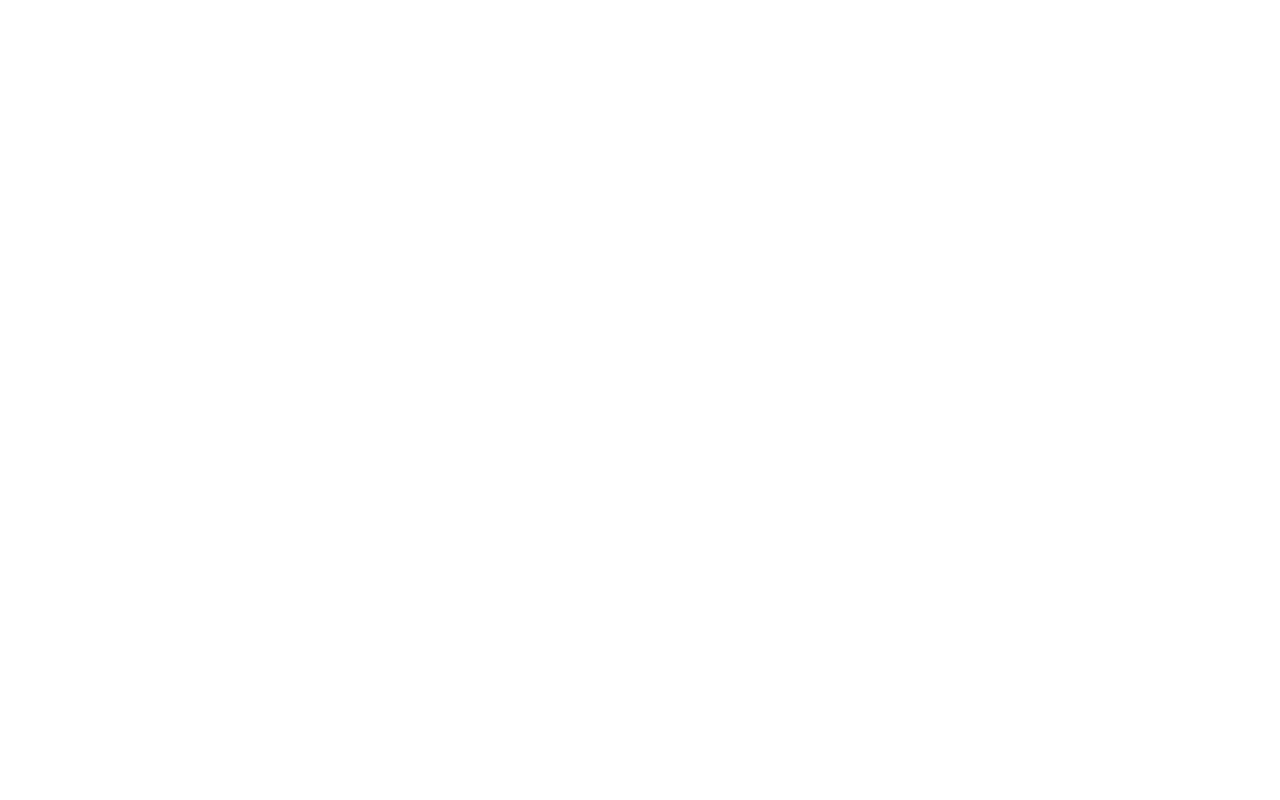
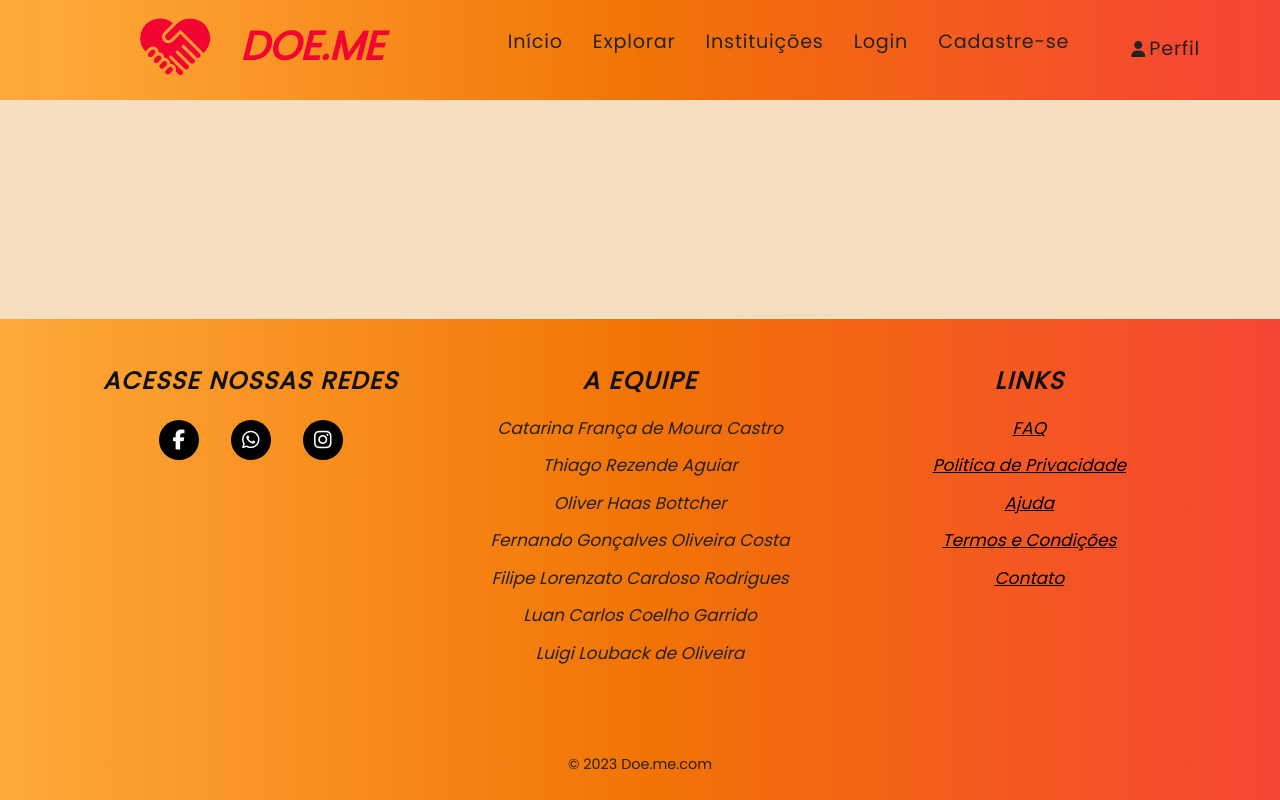
Before and after one commit to ICEI-PUC-Minas-PPLCC-TI/ti-1-ppl-cc-m-20231-doe-me, a plain HTML site: page codigo/index.html in a window 1280 px wide. Drawn offline with nearby package versions, Linux system fonts and the light colour scheme.

Commit message:
add paginas html e css

```diff
--- a/codigo/estilos/geral-style.css
+++ b/codigo/estilos/geral-style.css
@@ -16,7 +16,6 @@ a{
     color: #222;
 }
 
-
 body {
     background-color:#f6dfc1;
     min-height: 100vh;
@@ -29,14 +28,26 @@ link{
 }
 
 /* ----------------------------------------NAVBAR--------------------------------------------- */
-
-header {
+header{
     width: 100%;
     height: 100px;
     display: flex;
     justify-content: space-between;
     padding: 50px;
     align-items: center;
+    padding: 0 40px;
+    background: #feaa39;
+    background-image: linear-gradient(to right,#feaa39,#F27405 ,#f205319c);
+}
+
+
+nav {
+    width: 100%;
+    height: 100px;
+    display: flex;
+    align-items: center;
+    justify-content: space-between;
+    padding: 50px;
     padding: 0 40px;
     background: #feaa39;
     background-image: linear-gradient(to right,#feaa39,#F27405 ,#f205319c);
@@ -55,14 +66,15 @@ header #logo {
     justify-content: center;
     align-self: center;
     margin-right: 0px;
+    padding: 0px;
 }
 
 header #logo-texto{
-    font-size: 50px;
+    font-size: 40px;
     font-weight: 700;
     justify-content: center;
     padding-bottom: 10px;
-    padding-left: 5px;
+    padding-left: 0px;
     font-style: oblique;
     color: #f20531;
 }
@@ -91,11 +103,14 @@ header .menu-icon {
     font-size: 1.5rem;
     cursor: pointer;
     display: none;
+    justify-self: right;
 }
 
 header .dropdown-menu{
     display: none;
     z-index: 1000;
+    background: #feaa39;
+    background-image: linear-gradient(to right,#feaa39,#F27405 ,#f205319c);
 }
 
 /* Responsividade da NAV */
--- a/codigo/index.html
+++ b/codigo/index.html
@@ -1,11 +1,116 @@
 <!DOCTYPE html>
-<html lang="en">
+<html lang="pt-br">
+
 <head>
     <meta charset="UTF-8">
     <meta name="viewport" content="width=device-width, initial-scale=1.0">
     <title>Doe.me</title>
+    <link href="https://cdn.jsdelivr.net/npm/bootstrap@5.3.0/dist/css/bootstrap.min.css" rel="stylesheet" integrity="sha384-9ndCyUaIbzAi2FUVXJi0CjmCapSmO7SnpJef0486qhLnuZ2cdeRhO02iuK6FUUVM" crossorigin="anonymous">
+    <link rel="preconnect" href="https://fonts.googleapis.com">
+    <link rel="preconnect" href="https://fonts.gstatic.com" crossorigin>
+    <link href="https://fonts.googleapis.com/css2?family=Poppins:wght@400&display=swap" rel="stylesheet">
+    <link rel="stylesheet" href="./estilos/geral-style.css">
 </head>
+
 <body>
+    <!-- Navbar -->
+    <header>
 
+        <nav class="">
+            <a href="./index.html">
+                <div class="logo-container">
+                    <img src="./imagens/DOE.ME-logo-transparente.png" alt="Logo" id="logo">
+                    <h3 id="logo-texto">DOE.ME</h3>
+                </div>
+            </a>
+
+
+            <ul>
+                <li><a href="#">Início</a></li>
+                <li><a href="#">Explorar</a></li>
+                <li><a href="#">Instituições</a></li>
+                <li><a href="#" class="login-container">Login</a></li>
+                <li><a href="#" class="login-container">Cadastre-se</a></li>
+            </ul>
+
+            <div class="perfil">
+                <i class="fa-solid fa-user">
+                 <a href="#">Perfil</a>
+                </i>
+            </div>
+        </nav>
+
+        <!-- Icone-Menu -->
+        <div class="menu-icon">
+            <i class="fa-solid fa-bars"></i>
+        </div>
+
+        <!-- Menu em dropdown -->
+        <div class="dropdown-menu">
+            <ul >
+                <li><a href="#">Início</a></li>
+                <li><a href="#">Explorar</a></li>
+                <li><a href="#">Instituições</a></li>
+                <li><a href="#" class="login-container">Login</a></li>
+                <li><a href="#" class="login-container">Cadastre-se</a></li>
+                <li><i class="fa-solid fa-user"></i><a href="#">Perfil</a></li>
+            </ul>
+        </div>
+    </header>
+
+
+    <!-- Footer -->
+    <footer>
+        <div class="footer-content">
+            <div class="footer-contacts">
+                <h3> Acesse nossas redes</h3>
+
+                <div class="footer-social">
+                    <a href="#" class="footer-link" id="facebook">
+                        <i class="fab fa-facebook-f"></i>
+                    </a>
+                    <a href="#" class="footer-link" id="whatsapp">
+                        <i class="fa-brands fa-whatsapp"></i>
+                    </a>
+                    <a href="#" class="footer-link" id="instagram">
+                        <i class="fab fa-instagram"></i>
+                    </a>
+                </div>
+            </div>
+
+            <ul class="footer-list" id="equipe">
+                <li>
+                    <h3>A Equipe</h3>
+                </li>
+                <li>Catarina França de Moura Castro</li>
+                <li>Thiago Rezende Aguiar</li>
+                <li>Oliver Haas Bottcher</li>
+                <li>Fernando Gonçalves Oliveira Costa</li>
+                <li>Filipe Lorenzato Cardoso Rodrigues</li>
+                <li>Luan Carlos Coelho Garrido</li>
+                <li>Luigi Louback de Oliveira</li>
+            </ul>
+
+            <ul class="footer-list">
+                <li>
+                    <h3>Links</h3>
+                </li>
+                <li><a href="#">FAQ</a></li>
+                <li><a href="#">Politica de Privacidade</a></li>
+                <li><a href="#">Ajuda</a></li>
+                <li><a href="#">Termos e Condições</a></li>
+                <li><a href="#">Contato</a></li>
+            </ul>
+        </div>
+
+        <div class="footer-copyright">
+            © 2023 Doe.me.com
+        </div>
+    </footer>
+
+    <script src="https://kit.fontawesome.com/92a5c2b8bf.js" crossorigin="anonymous"></script>
+    <script src="https://cdn.jsdelivr.net/npm/bootstrap@5.3.0/dist/js/bootstrap.bundle.min.js" integrity="sha384-geWF76RCwLtnZ8qwWowPQNguL3RmwHVBC9FhGdlKrxdiJJigb/j/68SIy3Te4Bkz" crossorigin="anonymous"></script>
+    <script src="./scripts/navbar-script.js"></script>
 </body>
+
 </html>
--- /dev/null
+++ b/codigo/scripts/navbar-script.js
@@ -0,0 +1,11 @@
+const menuBtn = document.querySelector('.menu-icon');
+const menuBtnIcon = document.querySelector('.menu-icon i');
+const dropDownMenu = document.querySelector('.dropdown-menu');
+
+// Função de clique do botão de menu
+menuBtn.onclick = function () {
+  dropDownMenu.classList.toggle('open');
+  const isOpen = dropDownMenu.classList.contains('open');
+
+  menuBtnIcon.classList = isOpen ? 'fa-solid fa-xmark' : 'fa-solid fa-bars';
+}
```
Also changed, not shown: codigo/navbar.html (+11 -4 lines), codigo/estilos/criar-post-style.css (added), codigo/estilos/detalhes-post-style.css (added), codigo/estilos/explorar-style.css (added), codigo/estilos/login-cadastro-style.css (added), codigo/estilos/perfil-instituicao.css (added), codigo/estilos/perfil-user-style.css (added), codigo/paginas/criar-post.html (added), codigo/paginas/detalhes-post.html (added), codigo/paginas/explorar.html (added), codigo/paginas/login-cadastro.html (added), codigo/paginas/perfil-instituicao.html (added), codigo/paginas/perfil-user.html (added).
